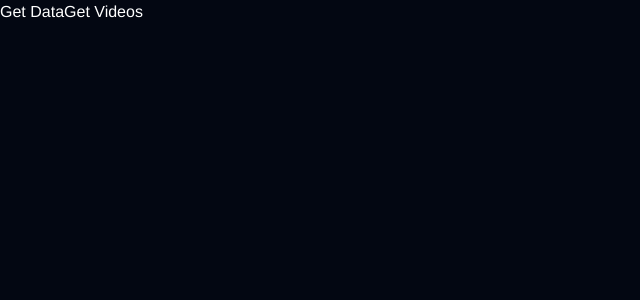
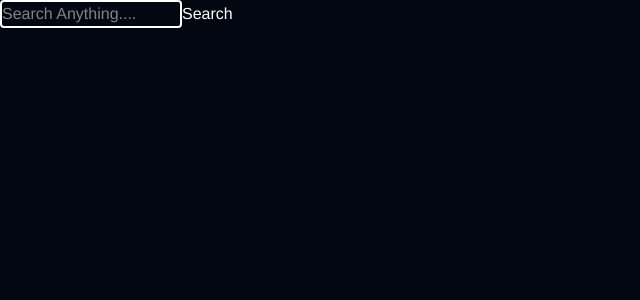
Before and after one commit to alimusahaf114/Learning-Redux-with-Project, a React (Vite) app in the folder Redux-RealProject/: page / in a window 1280 px wide. Shown: the top 300 px of the page, without its empty margins (0-640 px from the left). Built offline with nearby package versions, Linux system fonts and the light colour scheme.

Commit message:
has done basic features work

```diff
--- a/Redux-RealProject/src/App.jsx
+++ b/Redux-RealProject/src/App.jsx
@@ -1,19 +1,10 @@
 import React from 'react';
-import { fetchPhotos, fetchVideos } from './api/mediaApi';
+import SearchBar from './components/SearchBar';
 
 const App = () => {
   return (
-    <div className='text-white h-screen w-full bg-gray-950'>
-      <button onClick={async ()=>{
-        const data =  await fetchPhotos('cat');
-        console.log(data.results);
-
-      }}>Get Data</button>
-      <button onClick={async ()=>{
-        const data =  await fetchVideos('cat');
-        console.log(data.videos);
-
-      }}>Get Videos</button>
+    <div className='h-screen text-white w-full bg-gray-950'  >
+      <SearchBar/>
     </div>
   );
 }
--- a/Redux-RealProject/src/components/SearchBar.jsx
+++ b/Redux-RealProject/src/components/SearchBar.jsx
@@ -0,0 +1,16 @@
+import React from 'react';
+
+const SearchBar = () => {
+  return (
+    <div>
+     <form className='flex p-10'>
+        <input
+        className='border-2 px-10 py-2 rounded'
+        type="text" placeholder='Search Anything....' />
+        <button>Search</button>
+     </form>
+    </div>
+  );
+}
+
+export default SearchBar;
--- a/Redux-RealProject/src/redux-store/features/searchSlice.js
+++ b/Redux-RealProject/src/redux-store/features/searchSlice.js
@@ -0,0 +1,35 @@
+import { createSlice } from "@reduxjs/toolkit";
+const searchSlice = createSlice({
+  name: "search",
+  initialState: {
+    query: "",
+    activeTab: "photos",
+    results: [],
+    loading: false,
+    error: null,
+  },
+  reducers: {
+    setQuery(state, action) {
+      state.query = action.payload;
+    },
+    setActiveTabs(state, action) {
+      state.activeTab = action.payload;
+    },
+    setResults(state, action) {
+      state.loading = false;
+      state.results = action.payload;
+    },
+    setLoading(state, action) {
+      state.loading = true;
+      state.error = null;
+    },
+    setError(state, action) {
+      state.error = action.payload;
+      state.loading = false;
+    },
+  },
+});
+
+export const { setQuery, setActiveTabs, setError, setLoading, setResults } =
+  searchSlice.actions;
+export default searchSlice.reducer;
--- a/Redux-RealProject/src/redux-store/store.js
+++ b/Redux-RealProject/src/redux-store/store.js
@@ -0,0 +1,7 @@
+import configureStore from "@reduxjs/toolkit"
+import searchReducer from "./features/searchSlice"
+export const store = configureStore({
+    reducer:{
+        search: searchReducer
+    }
+})
```
